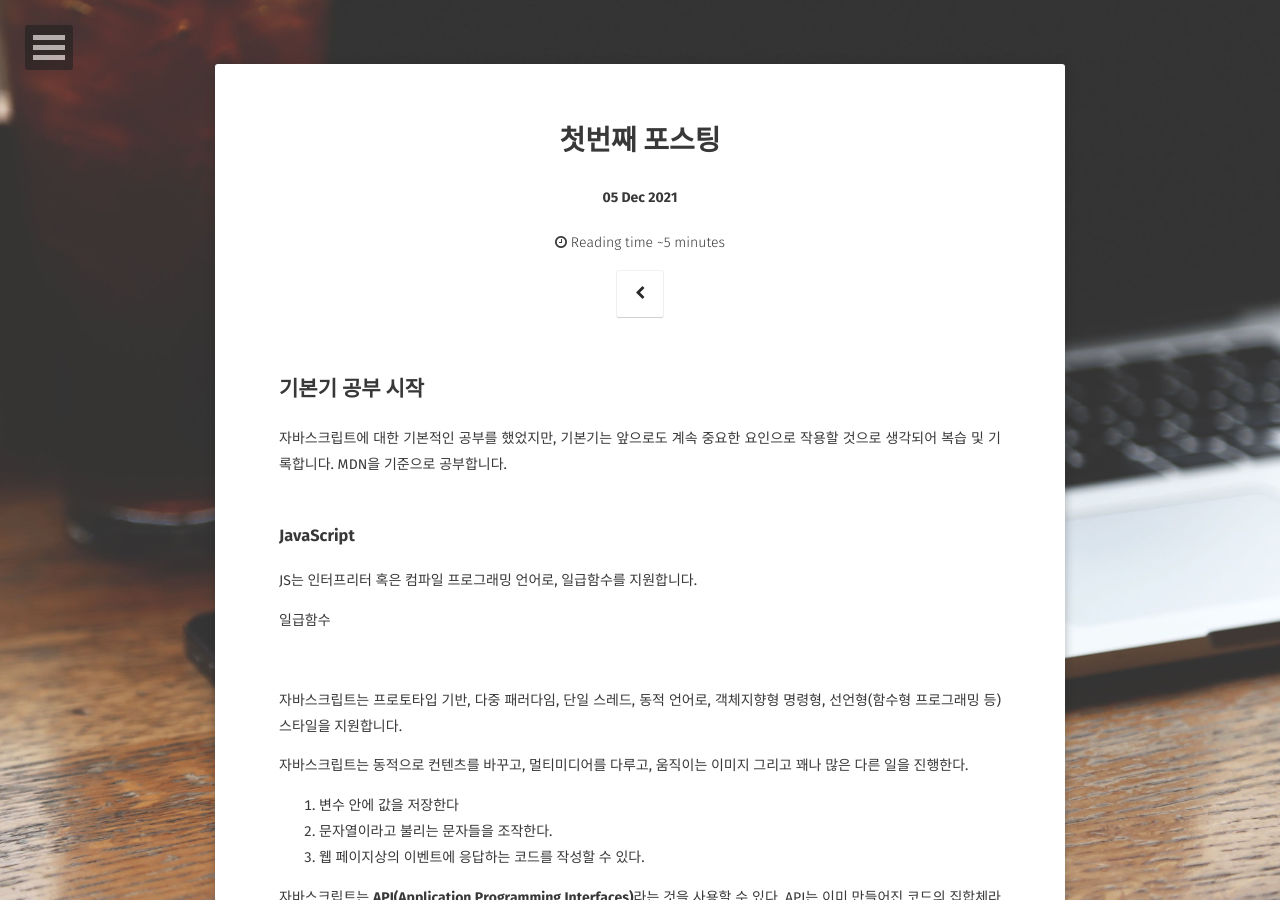
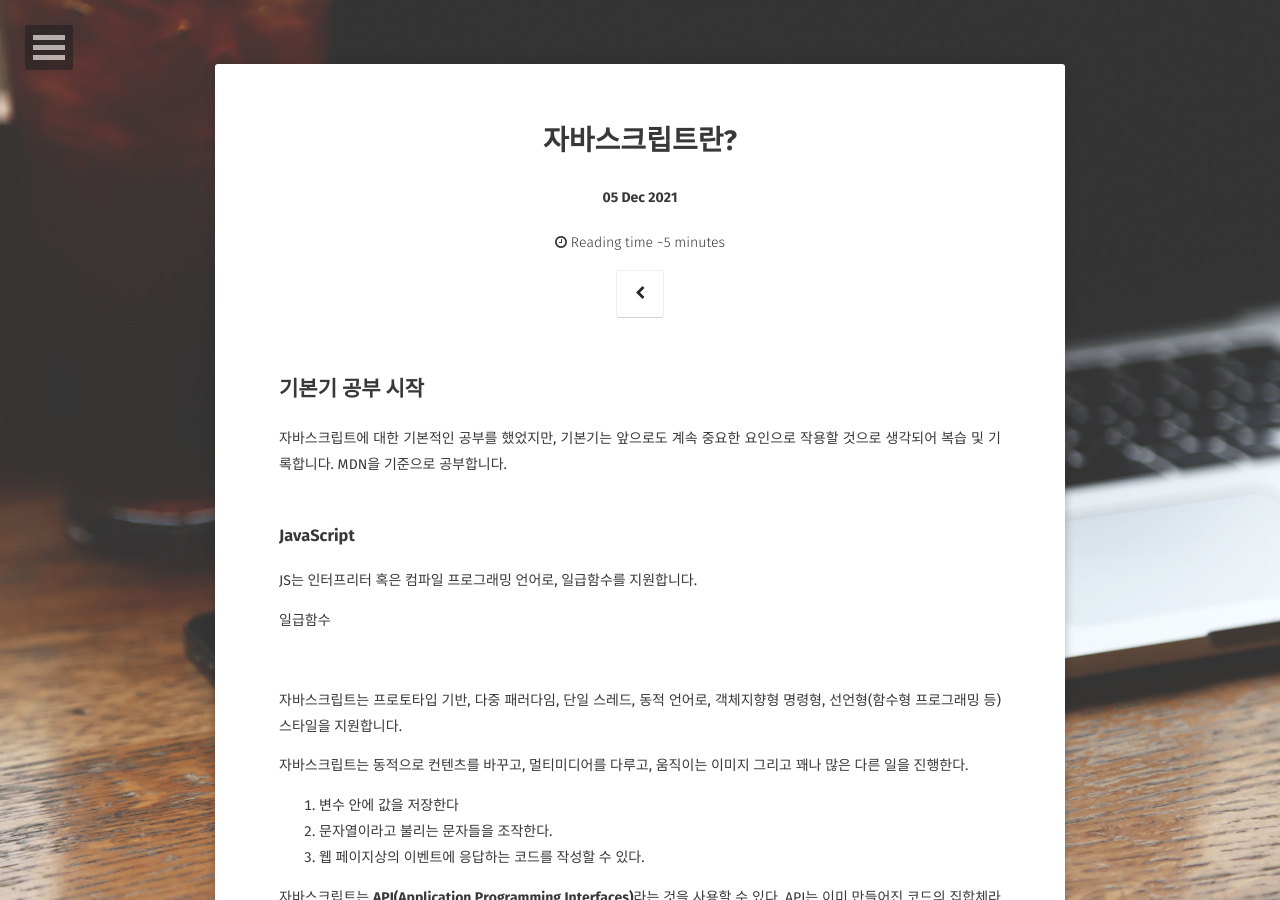
Before and after one commit to ydk1204/ydk1204.github.io, a Jekyll site: the page built from _posts/2021-12-06-JS-study-01.md, in a window 1280 px wide and 900 px high. Built offline with Jekyll 4.4.1, drawn with Linux system fonts in a browser that asks for light colours; some web fonts are replaced; comment, search, counter and statistics services are not loaded.

```diff
--- a/_posts/2021-12-06-JS-study-01.md
+++ b/_posts/2021-12-06-JS-study-01.md
@@ -1,6 +1,6 @@
 ---
 layout: post
-title: "첫번째 포스팅"
+title: "자바스크립트란?"
 date: 2021-12-06 00:06:23 +0900
 excerpt: "자바스크립트 기본기 공부입니다."
 tag:
```
